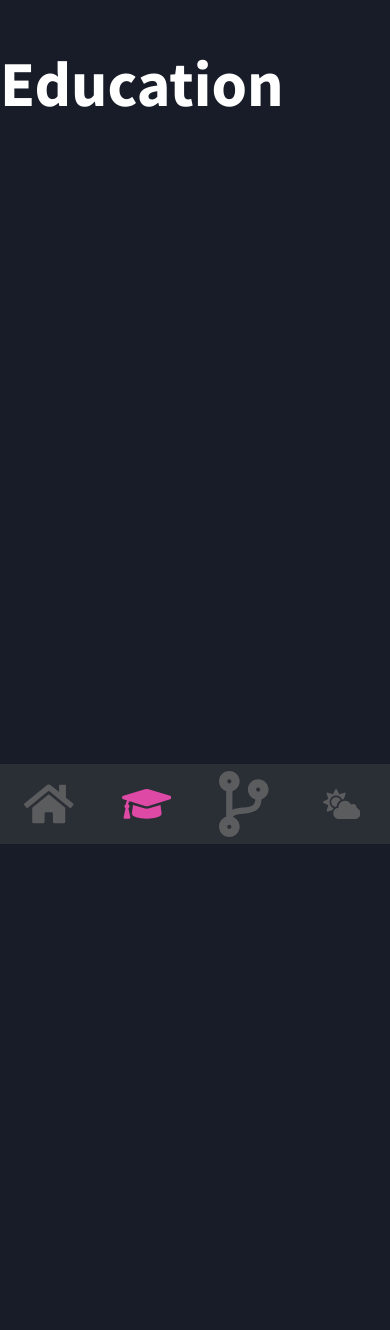
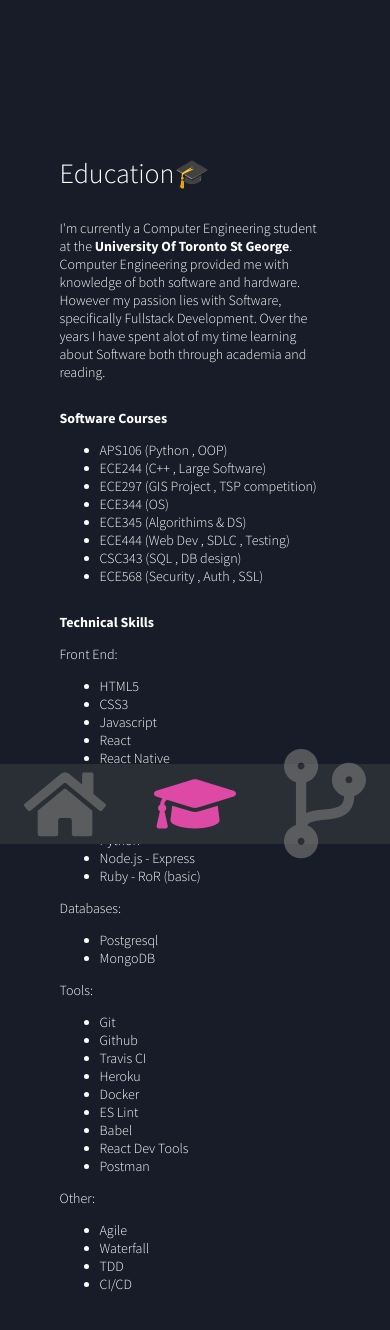
Before and after one commit to alireza-chassebi/portfolio-v1, a React (Create React App) app: page /education in a window 390 px wide. Shown: the top 1330 px of the page. Before the commit the page ends 844 px from the top, so only its background shows below. Built offline with nearby package versions, Linux system fonts and the light colour scheme.

Commit message:
copy pasted skills and educationed from old site

```diff
--- a/src/App.css
+++ b/src/App.css
@@ -32,14 +32,29 @@ body::-webkit-scrollbar-thumb {
   background-color: var(--nav-primary);
 }
 
+::-moz-selection {
+  background-color: #df49a6;
+}
+::selection {
+  background-color: #df49a6;
+}
+::-webkit-selection {
+  background-color: #df49a6;
+}
+
 .content {
   display: flex;
   color: var(--text-primary);
   font-weight: 300;
   font-size: 2rem;
+  flex-grow: 1;
 }
 
 .fa-primary {
+  color: #df49a6;
+}
+
+a:hover {
   color: #df49a6;
 }
 
@@ -51,7 +66,7 @@ body::-webkit-scrollbar-thumb {
   .social {
     right: 0.5%;
     bottom: 2%;
-    position: absolute;
+    position: fixed;
     display: flex;
     flex-direction: row;
   }
--- /dev/null
+++ b/src/components/Container/container.css
@@ -0,0 +1,15 @@
+.container p > span {
+  font-weight: 600;
+}
+
+.container {
+  margin-left: 5rem;
+  padding: 15vh 5vw;
+  display: flex;
+}
+
+@media only screen and (max-width: 1024px) {
+  .container {
+    margin-left: 0;
+  }
+}
--- /dev/null
+++ b/src/components/Container/index.js
@@ -0,0 +1,6 @@
+import React from 'react';
+import './container.css';
+
+export const Container = ({ children }) => {
+  return <div className="container">{children}</div>;
+};
--- a/src/components/Navbar/Navbar.css
+++ b/src/components/Navbar/Navbar.css
@@ -20,6 +20,7 @@
 
 .nav-item:last-child {
   margin-top: auto;
+  display: none;
 }
 
 .nav-link {
@@ -110,8 +111,8 @@ button.nav-link:hover {
 .switch {
   display: none;
   position: relative;
-  width: 60px;
-  height: 34px;
+  width: 40px;
+  height: 20px;
   margin-left: 1rem;
 }
 
@@ -138,8 +139,8 @@ button.nav-link:hover {
 .slider:before {
   position: absolute;
   content: '';
-  height: 26px;
-  width: 26px;
+  height: 13px;
+  width: 13px;
   left: 4px;
   bottom: 4px;
   background-color: white;
@@ -156,9 +157,9 @@ input:focus + .slider {
 }
 
 input:checked + .slider:before {
-  -webkit-transform: translateX(26px);
-  -ms-transform: translateX(26px);
-  transform: translateX(26px);
+  -webkit-transform: translateX(20px);
+  -ms-transform: translateX(20px);
+  transform: translateX(20px);
 }
 
 .slider.round {
--- a/src/components/Navbar/index.js
+++ b/src/components/Navbar/index.js
@@ -99,7 +99,7 @@ export const Navbar = () => {
           </NavLink>
         </li>
         <li className="nav-item">
-          <button className="nav-link">
+          {/* <button className="nav-link">
             <svg
               aria-hidden="true"
               focusable="false"
@@ -120,7 +120,8 @@ export const Navbar = () => {
                 <span className="slider round"></span>
               </label>
             </div>
-          </button>
+          </button> */}
+          <p></p> {/*coming soon*/}
         </li>
       </ul>
     </div>
--- a/src/screens/Education.js
+++ b/src/screens/Education.js
@@ -1,10 +1,144 @@
 import React from 'react';
+import { Container } from '../components/Container';
+import './education.css';
 
 const Education = () => {
   return (
-    <div>
-      <h1>Education</h1>
-    </div>
+    <Container>
+      <div className="Education">
+        <p>
+          Education
+          <span role="img" aria-label="education">
+            🎓
+          </span>
+        </p>
+        <p className="education-body">
+          I'm currently a Computer Engineering student at the
+          <span> University Of Toronto St George</span>. Computer Engineering
+          provided me with knowledge of both software and hardware. However my
+          passion lies with Software, specifically Fullstack Development. Over
+          the years I have spent alot of my time learning about Software both
+          through academia and reading.
+        </p>
+        <div className="list-container">
+          <div className="list education-body">
+            <p>
+              <span>Software Courses</span>
+            </p>
+            <ul>
+              <li>
+                <a
+                  target="_blank"
+                  rel="noopener noreferrer"
+                  href="https://engineering.calendar.utoronto.ca/search-courses?filter=Aps106&field_section_1_value=All&field_subject_area1_tid=All">
+                  APS106 (Python , OOP)
+                </a>
+              </li>
+              <li>
+                <a
+                  target="_blank"
+                  rel="noopener noreferrer"
+                  href="https://engineering.calendar.utoronto.ca/search-courses?filter=PROGRAMMING+FUNDAMENTALS&field_section_1_value=All&field_subject_area1_tid=All">
+                  ECE244 (C++ , Large Software)
+                </a>
+              </li>
+              <li>
+                <a
+                  target="_blank"
+                  rel="noopener noreferrer"
+                  href="https://www.eecg.utoronto.ca/~vaughn/ece297/ECE297/course_overview/syllabus.pdf">
+                  ECE297 (GIS Project , TSP competition)
+                </a>
+              </li>
+              <li>
+                <a
+                  target="_blank"
+                  rel="noopener noreferrer"
+                  href="https://engineering.calendar.utoronto.ca/search-courses?filter=ECE344&field_section_1_value=All&field_subject_area1_tid=All">
+                  ECE344 (OS)
+                </a>
+              </li>
+              <li>
+                <a
+                  target="_blank"
+                  rel="noopener noreferrer"
+                  href="https://engineering.calendar.utoronto.ca/search-courses?filter=ECE345&field_section_1_value=All&field_subject_area1_tid=All">
+                  ECE345 (Algorithims & DS)
+                </a>
+              </li>
+              <li>
+                <a
+                  href="https://engineering.calendar.utoronto.ca/search-courses?filter=ECE444&field_section_1_value=All&field_subject_area1_tid=All"
+                  target="_blank"
+                  rel="noopener noreferrer">
+                  ECE444 (Web Dev , SDLC , Testing)
+                </a>
+              </li>
+              <li>
+                <a
+                  href="https://fas.calendar.utoronto.ca/course/csc343h1"
+                  target="_blank"
+                  rel="noopener noreferrer">
+                  CSC343 (SQL , DB design)
+                </a>
+              </li>
+              <li>
+                <a
+                  href="https://engineering.calendar.utoronto.ca/search-courses?filter=ece568&field_section_1_value=All&field_subject_area1_tid=All"
+                  target="_blank"
+                  rel="noopener noreferrer">
+                  ECE568 (Security , Auth , SSL)
+                </a>
+              </li>
+            </ul>
+          </div>
+          <div className="list education-body">
+            <p>
+              <span>Technical Skills</span>
+            </p>
+            <p>Front End:</p>
+            <ul>
+              <li>HTML5</li>
+              <li>CSS3</li>
+              <li>Javascript</li>
+              <li>React</li>
+              <li>React Native</li>
+            </ul>
+            <p>Back End:</p>
+            <ul>
+              <li>C/C++</li>
+              <li>Python</li>
+              <li>Node.js - Express</li>
+              <li>Ruby - RoR (basic)</li>
+            </ul>
+            <p>Databases:</p>
+            <ul>
+              <li>Postgresql</li>
+              <li>MongoDB</li>
+            </ul>
+            <p>Tools:</p>
+            <ul>
+              <li>Git</li>
+              <li>Github</li>
+              <li>Travis CI</li>
+              <li>Heroku</li>
+              <li>Docker</li>
+              <li>ES Lint</li>
+              <li>Babel</li>
+              <li>React Dev Tools</li>
+              <li>Postman</li>
+            </ul>
+            <p>Other:</p>
+            <ul>
+              <li>Agile</li>
+              <li>Waterfall</li>
+              <li>TDD</li>
+              <li>CI/CD</li>
+            </ul>
+          </div>
+        </div>
+      </div>
+    </Container>
   );
 };
 
--- a/src/screens/Home.js
+++ b/src/screens/Home.js
@@ -1,10 +1,28 @@
 import React from 'react';
+import { Container } from '../components/Container';
+import './home.css';
 
 const Home = () => {
   return (
-    <div>
-      <p>Home</p>
-    </div>
+    <Container>
+      <div className="Home">
+        <p>
+          Hello!
+          <span id="wave" role="img" aria-label="hi">
+            👋🏾
+          </span>
+        </p>
+        <p>
+          I'm <span>Alireza Chassebi</span> a design-minded, customer-focused
+          software ethusiast focused on building beautiful interfaces &
+          experiences
+          <span role="img" aria-label="computer">
+            👨🏾‍💻
+          </span>
+          .
+        </p>
+      </div>
+    </Container>
   );
 };
 
--- /dev/null
+++ b/src/screens/education.css
@@ -0,0 +1,54 @@
+.Education {
+  font-size: 3rem;
+  padding: 0px 40px;
+}
+
+.education-body {
+  font-size: 0.5em;
+}
+
+.list-container {
+  display: flex;
+  justify-content: center;
+}
+
+.list {
+  flex: 1 0 40%;
+}
+
+.list:first-child {
+  margin-right: 10%;
+}
+
+.list a {
+  all: unset;
+  color: white;
+}
+
+.list a:hover {
+  color: #df49a6;
+}
+
+@media only screen and (max-width: 1024px) {
+  .Education {
+    font-size: 2.5rem;
+  }
+}
+
+@media only screen and (max-width: 768px) {
+  .Education {
+    font-size: 2.25rem;
+  }
+  .list-container {
+    flex-direction: column;
+  }
+  .list:first-child {
+    margin-right: 0%;
+  }
+}
+
+@media only screen and (max-width: 550px) {
+  .Education {
+    font-size: 1.75rem;
+  }
+}
--- /dev/null
+++ b/src/screens/home.css
@@ -0,0 +1,24 @@
+.Home {
+  font-size: 3rem;
+  padding: 70px 30px;
+  flex: 0 0 70%;
+}
+
+@media only screen and (max-width: 1024px) {
+  .Home {
+    font-size: 2.5rem;
+    flex: 1;
+  }
+}
+
+@media only screen and (max-width: 768px) {
+  .Home {
+    font-size: 2.25rem;
+  }
+}
+
+@media only screen and (max-width: 550px) {
+  .Home {
+    font-size: 1.75rem;
+  }
+}
```
